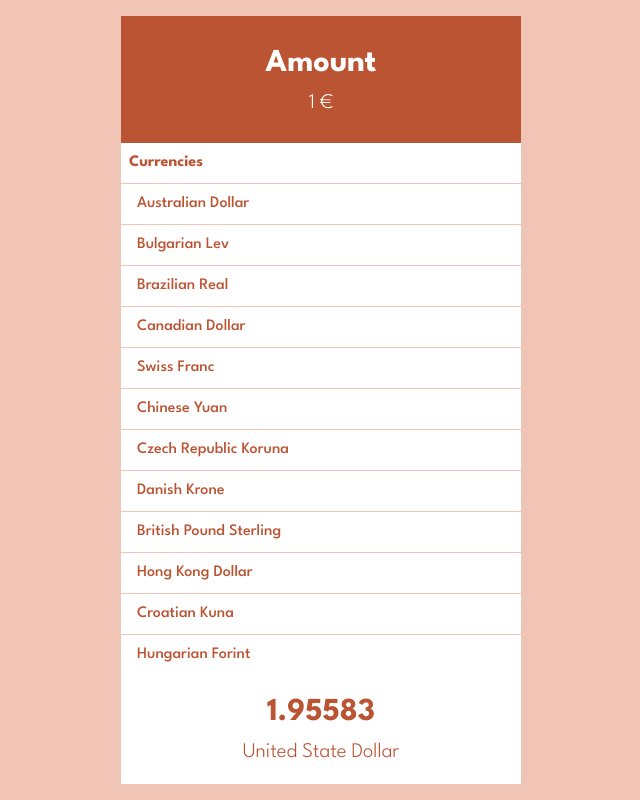
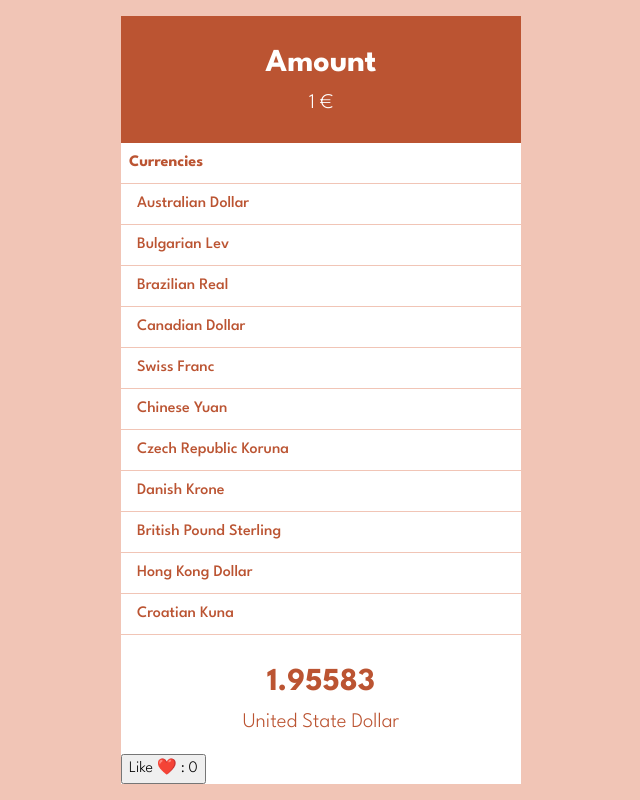
Before and after one commit to VinceBmmrt/converter-v1, a React (Vite) app: page / in a window 1280 px wide. Shown: the whole page, without its empty margins (319-959 px from the left). Built offline with nearby package versions, Linux system fonts and the light colour scheme.

Commit message:
Utilisation d'une variable d'état pour stocker et modifier des données de manière reactive

```diff
--- a/src/components/App/App.tsx
+++ b/src/components/App/App.tsx
@@ -1,3 +1,4 @@
+import { useState } from 'react';
 import BaseAmount from '../BaseAmount/BaseAmount';
 import Currencies from '../Currencies/Currencies';
 import ResultConversion from '../ResultConversion/ResultConversion';
@@ -6,12 +7,35 @@ import './App.scss';
 import currenciesData from '../../data/currencies';
 
 function App() {
+  // Pour créer une variable Reactive avec React, il faut utiliser le hook (fonction) `useState`.
+  // En argument du useState je passe la valeur initial de ma variable
+  // Je récupère grace à la destructuration une variable contenant la valeur
+  // et une fonction pour modifier la valeur
+  // La convention veux que la fonction de modification se nomme `set` + le nom de la variable
+  const [likesCount, setLikesCount] = useState(0);
+
+  // Fonction qui sera exécuter au click sur le bouton Like
+  const handleClickLikeBtn = () => {
+    // Je modifie la valeur de likesCount en lui rajouter +1
+    // Cela va déclencher une mise à jour du composant
+    // La fonction App va de nouveau être exécuter
+    setLikesCount(likesCount + 1);
+  };
+
   return (
     <div className="app">
       <BaseAmount />
       {/* Je fournis la liste des currencies récupérer depuis mon fichier data/currencies.js */}
       <Currencies currencies={currenciesData} />
       <ResultConversion />
+
+      <footer>
+        {/* Pour ajouter des eventListener, il suffit d'ajouter un `onQQCH` sur l'élément en question */}
+        {/* Dans notre exemple onClick, je lui passe la fonction a exécuter */}
+        <button type="button" onClick={handleClickLikeBtn}>
+          Like ❤️ : {likesCount}
+        </button>
+      </footer>
     </div>
   );
 }
```
